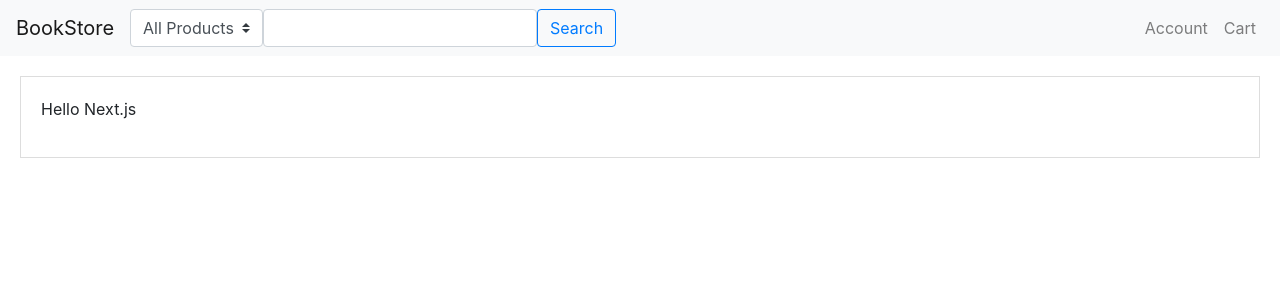
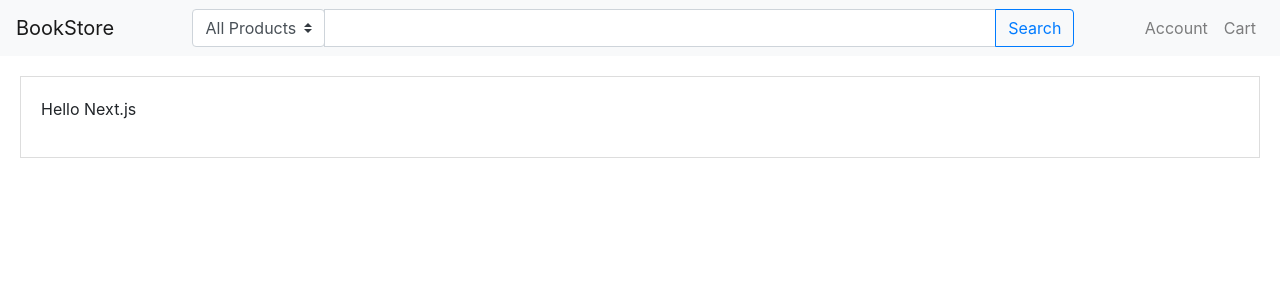
Before and after one commit to liaocanada/online-bookstore, a Next.js app: page / in a window 1280 px wide. Shown: the top 300 px of the page. Built offline with nearby package versions, Linux system fonts and the light colour scheme.

Commit message:
Improve look of search bar and cart page

```diff
--- a/components/Header.js
+++ b/components/Header.js
@@ -1,7 +1,7 @@
 import Link from 'next/link';
 import { Navbar, Nav } from 'react-bootstrap';
 import React from 'react';
-import Seach from "./Search";
+import Search from "./Search";
 import authenticationService from "../services/authenticationService";
 
 class Header extends React.Component {
@@ -28,8 +28,8 @@ class Header extends React.Component {
           <Navbar.Brand>BookStore</Navbar.Brand>
         </Link>
 
-        <Nav className="mr-auto">
-          <Seach />
+        <Nav id="search-nav">
+          <Search />
         </Nav>
 
         {
--- a/components/Search.js
+++ b/components/Search.js
@@ -1,5 +1,5 @@
 import React from 'react';
-import { Form, Button } from 'react-bootstrap';
+import { Form, Button, InputGroup } from 'react-bootstrap';
 import Router from 'next/router';
 
 class Search extends React.Component {
@@ -11,18 +11,30 @@ class Search extends React.Component {
 
 	render() {
 		return (
-			<Form inline>
-				<Form.Control as="select" custom>
-					<option>All Products</option>
-					<option>Books</option>
-					<option>Other Items</option>
-				</Form.Control>
+			<InputGroup>
+				<InputGroup.Prepend>
+					<Form.Control as="select" custom>
+						<option>All Products</option>
+						<option>Books</option>
+						<option>Other Items</option>
+					</Form.Control>
+				</InputGroup.Prepend>
 				<Form.Control
 					value={this.state.text}
 					onChange={event => this.setState({ text: event.target.value })}
 				/>
-				<Button variant="outline-primary" onClick={() => this.handleSubmit()}>Search</Button>
-			</Form>
+				<InputGroup.Append>
+					<Button variant="outline-primary" onClick={() => this.handleSubmit()}>
+						Search
+					</Button>
+				</InputGroup.Append>
+			</InputGroup>
+
+
+			// <Form inline>
+
+
+			// </Form>
 		);
 	}
 
--- a/styles.css
+++ b/styles.css
@@ -21,3 +21,8 @@
 .hidden {
     visibility: hidden;
 }
+
+#search-nav {
+    width: 10000px;
+    margin: 0 5%;
+}
```
Also changed, not shown: components/cart/ProductMedia.js (+29 -9 lines).
